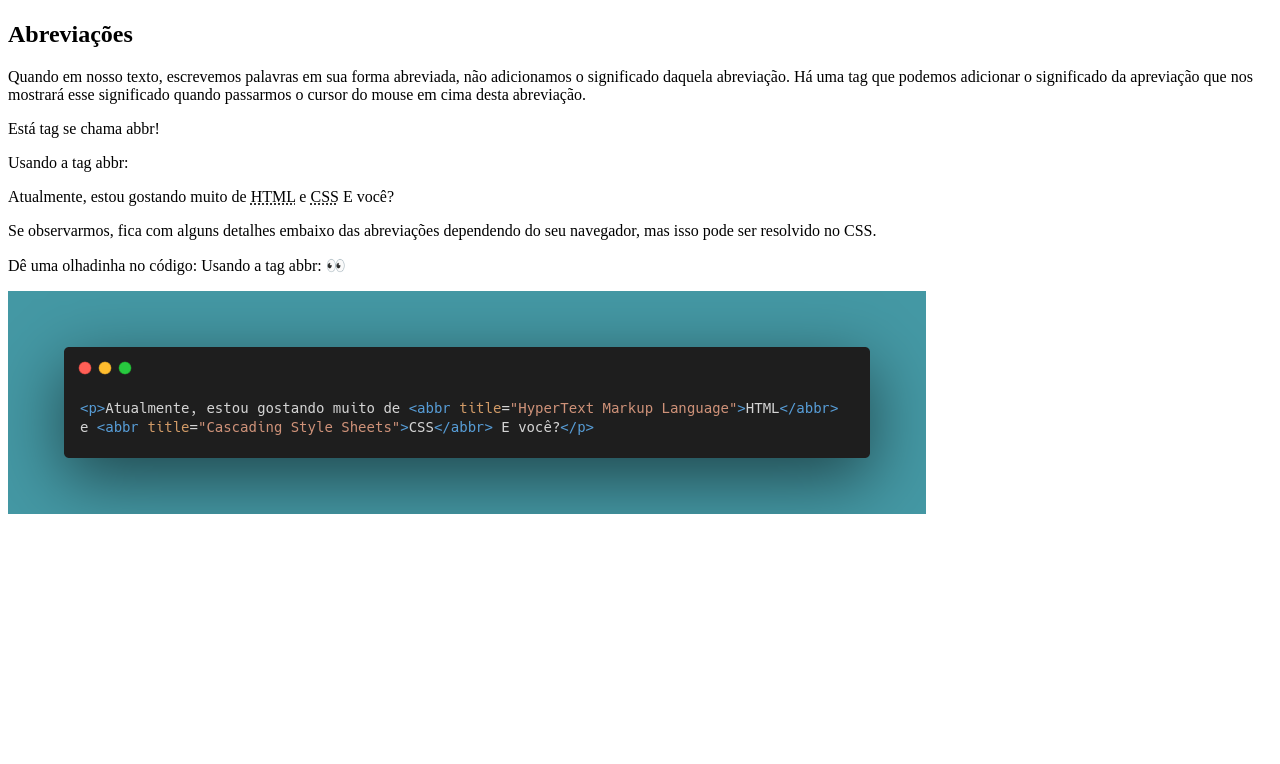
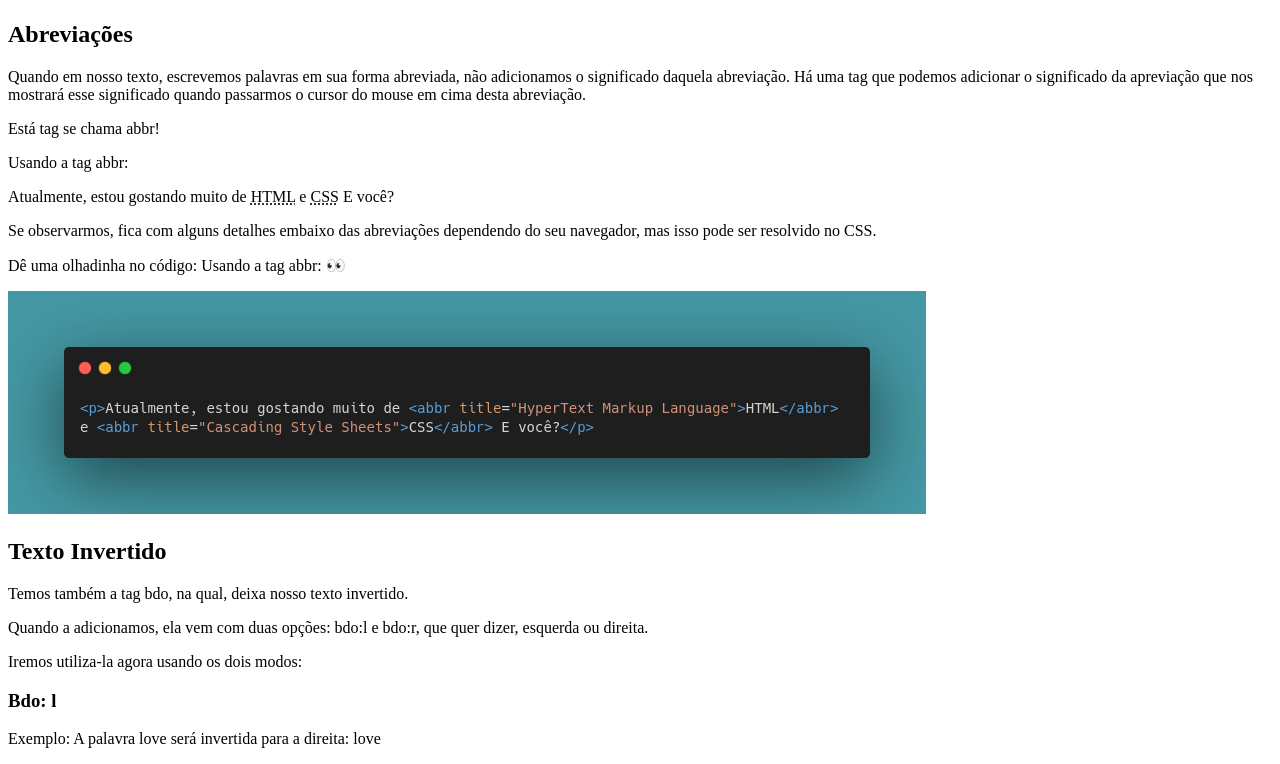
Before and after one commit to kmclara/Curso-HTML-CSS, a plain HTML site: page HTML-CSS/Exercicios/Exercicio09/index.html in a window 1280 px wide. Shown: the part 2741-3505 px from the top of the page. Before the commit the page ends 3267 px from the top, so only its background shows below. Drawn offline with Linux system fonts and the light colour scheme.

Commit message:
Adicionando tag h2, tag h3, tag p e tag bdo
Tag h2: Possui o título da nova tag que foi aprendida no exercicio 09.
Tag h3: Possui o nome da tag aprendida juntamente com uma das opções na qual ela pode ser usada.
Tag p: Possui a explicação da tag aprendida no Exercicio 09.
Tag bdo: É a tag aprendida, cuja sua funcionalidade é deixar o texto invertido. Seja pela direita bdo:r seja pela esquerda bdo:l

```diff
--- a/HTML-CSS/Exercicios/Exercicio09/index.html
+++ b/HTML-CSS/Exercicios/Exercicio09/index.html
@@ -77,5 +77,12 @@
     <p>Se observarmos, fica com alguns detalhes embaixo das abreviações dependendo do seu navegador, mas isso pode ser resolvido no CSS.</p>
     <p>Dê uma olhadinha no código: Usando a tag abbr: &#x1F440 </p>
     <img src="image/pictagabbr.png" alt="Tag abbr">
+    <h2>Texto Invertido</h2>
+    <p>Temos também a tag bdo, na qual, deixa nosso texto invertido.</p>
+    <p>Quando a adicionamos, ela vem com duas opções: bdo:l e bdo:r, que quer dizer, esquerda ou direita.</p>
+    <p>Iremos utiliza-la agora usando os dois modos: </p>
+    <h3>Bdo: l</h3>
+    <p>Exemplo: A palavra love será invertida para a direita: <bdo dir="ltr">love</bdo> </p>
+
 </body>
 </html>
```
